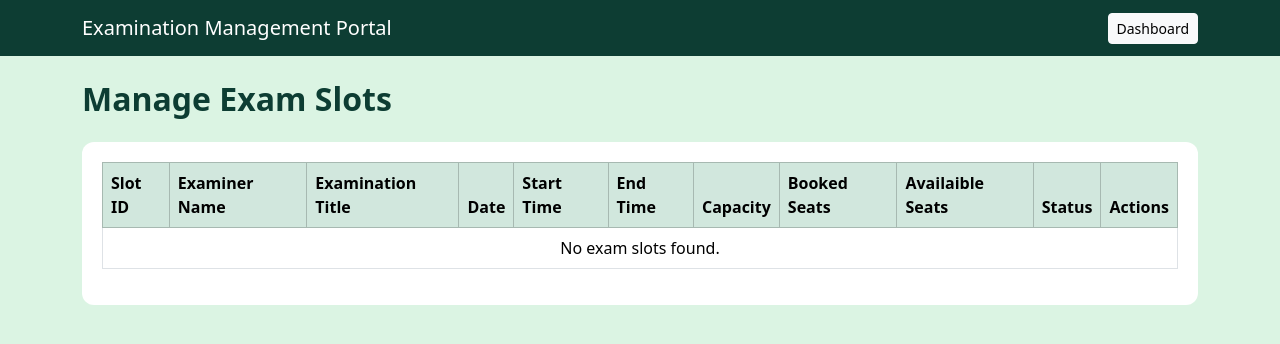
After one commit to suhail2809/examination_portal, a Flask app: page /admin/manage-slots in a window 1280 px wide. The commit adds this page. Shown: the top 344 px of the page. Run offline with Flask 3, Linux system fonts and the light colour scheme; a user stored in the database is signed in; data that the repository does not hold is empty.

Commit message:
added feature where admin can manage and view exam slots created by all examiners

```diff
--- a/controllers.py
+++ b/controllers.py
@@ -65,6 +65,7 @@ def examiner_signup():
         name = request.form["name"]
         email= request.form["email"]
         password=request.form["password"]
+        department=request.form["department"]
         contact= request.form["contact"]
 
         existing_user= User.query.filter_by(email=email).first()
@@ -76,6 +77,7 @@ def examiner_signup():
             name=name,
             email=email,
             password=generate_password_hash(password),
+            department=department,
             contact=contact,
             role="Examiner",
             is_approved= False,
@@ -652,3 +654,64 @@ def create_slots(exam_id):
         return redirect(url_for("examiner_dashboard"))
 
     return render_template("create_slots.html" ,  examination=examination)
+
+### view slots by admin
+
+@app.route("/admin/manage-slots")
+@login_required
+
+def manage_slots():
+    if current_user.role!="Admin":
+        abort(403)
+
+    slots = ExamSlot.query.order_by(ExamSlot.date, ExamSlot.start_time).all()
+
+    return render_template("manage_slots.html", slots=slots)
+
+### edit and cancel examslots by admin
+
+@app.route("/admin/edit-slots/<int:slot_id>", methods=["GET","POST"])
+@login_required
+
+def edit_slots(slot_id):
+    if current_user.role!="Admin":
+        abort(403)
+
+    slot = ExamSlot.query.get_or_404(slot_id)
+    if request.method=="POST":
+        slot.date= date.fromisoformat(request.form.get('date'))
+        slot.start_time= time.fromisoformat(request.form.get('start_time'))
+        slot.end_time = time.fromisoformat(request.form.get('end_time'))
+        slot.capacity = int(request.form.get('capacity'))
+
+        if not slot.start_time <= slot.end_time:
+            abort(400, description="start time must be before end time; fix your time slot")
+
+        if  slot.capacity < 1:
+            abort(400, description="capacity cant be empty or zero")
+
+        if slot.capacity < slot.booked_count:
+            abort(400, description="capacity cant be lesser than existing bookings")
+
+        db.session.commit()
+        return redirect(url_for("manage_slots"))
+
+    return render_template("edit_slots.html", slot=slot)
+
+
+@app.route("/admin/cancel-slots/<int:slot_id>", methods=["POST"])
+@login_required
+def cancel_slots(slot_id):
+
+    if current_user.role!="Admin":
+        abort(403)
+    slot = ExamSlot.query.get_or_404(slot_id)
+
+    if slot.booked_count >=1:
+        abort(403, description="cant be cancelled, booking present")
+
+
+    slot.status = "cancelled"
+
+    db.session.commit()
+    return redirect(url_for('manage_slots'))
--- a/models.py
+++ b/models.py
@@ -21,8 +21,8 @@ class User(UserMixin, db.Model):
     # roll_number = db.Column(db.String(100), unique=True)
     # batch = db.Column(db.String(30))
 
-    # # Examiner details
-    # department = db.Column(db.String(100))
+    # Examiner details
+    department = db.Column(db.String(100))
     # qualification = db.Column(db.String(100))
 
     # Account approval and activation
--- a/templates/manage_examiners.html
+++ b/templates/manage_examiners.html
@@ -127,6 +127,7 @@ The {{ search }} syntax is Jinja2, which inserts the value supplied by Flask. --
                         <th>Name</th>
                         <th>Email</th>
                         <th>Contact</th>
+                        <th>Department</th>
                         <th>Approval</th>
                         <th>Status</th>
                         <th>Actions</th>
@@ -146,7 +147,10 @@ The {{ search }} syntax is Jinja2, which inserts the value supplied by Flask. --
 
                         <td>{{ examiner.email }}</td>
 
+
+
                         <td>{{ examiner.contact }}</td>
+                        <td> {{ examiner.department }}</td>
 
                         <td>
                             {% if examiner.is_approved %}
--- /dev/null
+++ b/templates/manage_slots.html
@@ -0,0 +1,144 @@
+
+<!DOCTYPE html>
+<html lang="en">
+<head>
+    <meta charset="UTF-8">
+    <meta name="viewport" content="width=device-width, initial-scale=1.0">
+
+    <title>Manage Exam Slots</title>
+
+    <link
+        href="https://cdn.jsdelivr.net/npm/bootstrap@5.3.3/dist/css/bootstrap.min.css"
+        rel="stylesheet"
+    >
+
+    <style>
+        body {
+            background-color: #dbf4e3;
+        }
+
+        .navbar {
+            background-color: #0d3d33;
+        }
+
+        .navbar-brand {
+            color: white;
+        }
+
+        .page-title {
+            color: #0d3d33;
+            font-weight: 600;
+        }
+
+        .table-container {
+            background-color: white;
+            border-radius: 12px;
+            padding: 20px;
+        }
+
+        .btn-green {
+            background-color: #31796b;
+            color: white;
+        }
+
+        .btn-green:hover {
+            background-color: #28665a;
+            color: white;
+        }
+    </style>
+</head>
+
+<body>
+
+<nav class="navbar navbar-dark">
+    <div class="container">
+        <a class="navbar-brand" href="{{ url_for('admin_dashboard') }}">
+            Examination Management Portal
+        </a>
+
+        <a href="{{ url_for('admin_dashboard') }}"
+            class="btn btn-light btn-sm">
+            Dashboard
+        </a>
+    </div>
+</nav>
+
+<div class="container mt-4">
+
+    <h2 class="page-title mb-4">Manage Exam Slots</h2>
+
+    <div class="table-container">
+
+        <div class="table-responsive">
+
+            <table class="table table-bordered table-hover align-middle">
+
+                <thead class="table-success">
+
+                    <tr>
+                        <th>Slot ID</th>
+                        <th>Examiner Name</th>
+                        <th>Examination Title</th>
+
+                        <th>Date</th>
+                        <th>Start Time</th>
+                        <th>End Time</th>
+                        <th> Capacity</th>
+                        <th> Booked Seats</th>
+                        <th>Availaible Seats</th>
+                        <th>Status</th>
+                        <th>Actions</th>
+                    </tr>
+
+                </thead>
+
+                <tbody>
+
+                    {% for slot in slots %}
+
+                    <tr>
+
+                        <td>{{ slot.slot_id}}</td>
+
+                        <td>{{ slot.examiner.name }}</td>
+
+                        <td>{{ slot.examination.title }}</td>
+                        <td>{{ slot.date }}</td>
+                        <td>{{ slot.start_time }}</td>
+                        <td>{{ slot.end_time }}</td>
+                        <td>{{ slot.capacity }}</td>
+                        <td>{{ slot.booked_count }}</td>
+                        <td> {{ slot.available_seats }}</td>
+                        <td>{{ slot.status }}</td>
+
+                        <td>
+                            <a href="{{ url_for('edit_slots', slot_id= slot.slot_id)}}" class="btn btn-warning btn-sm">EDIT</a>
+
+                            <form action="{{ url_for('cancel_slots', slot_id = slot.slot_id)}} method="POST" class="d-inline">
+                                <button type="submit" class="btn btn-danger btn-sm">Cancel</button>
+                            </form>
+                        </td></tr>
+                        {% else %}
+
+
+                        <tr>
+                            <td colspan="11" class="text-center">
+                                No exam slots found.
+                            </td>
+                        </tr>
+
+                        {% endfor %}
+
+
+                </tbody>
+
+            </table>
+
+        </div>
+
+    </div>
+
+</div>
+
+</body>
+</html>
```
Also changed, not shown: templates/admin_dashboard.html (+7 -0 lines), templates/edit_slots.html (added, +133 -0 lines), templates/examiner_signup.html (+27 -22 lines).
